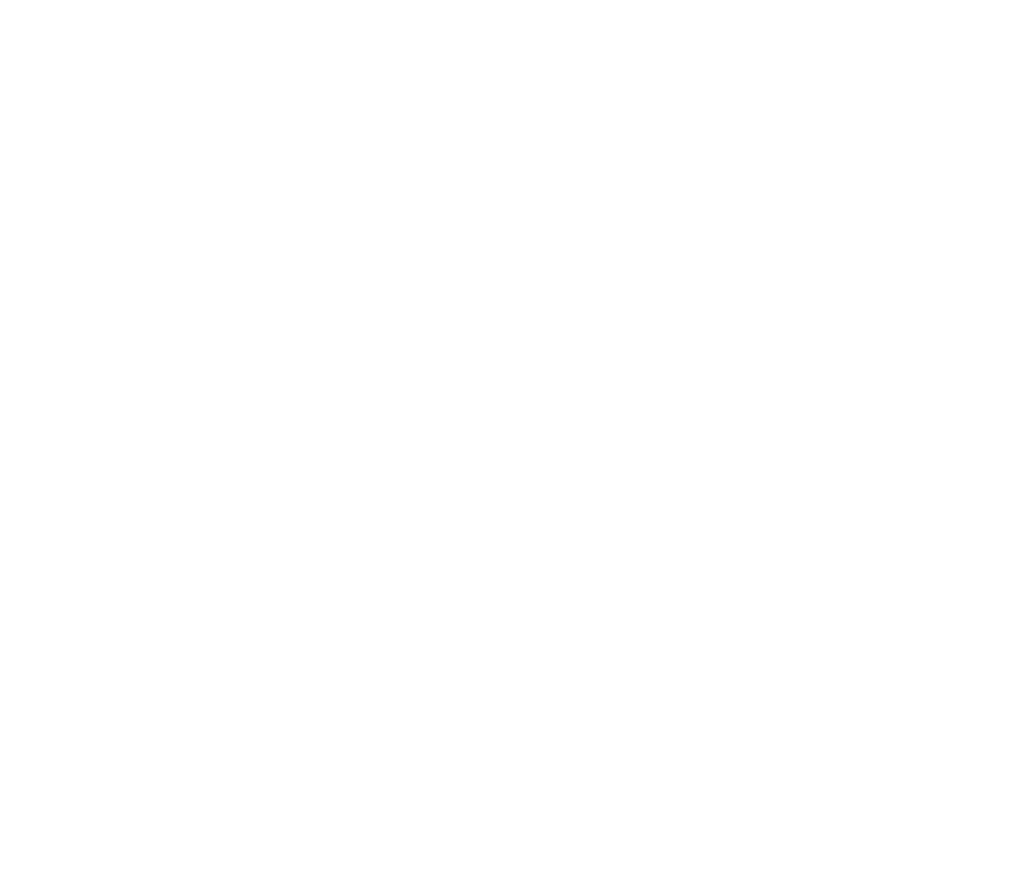
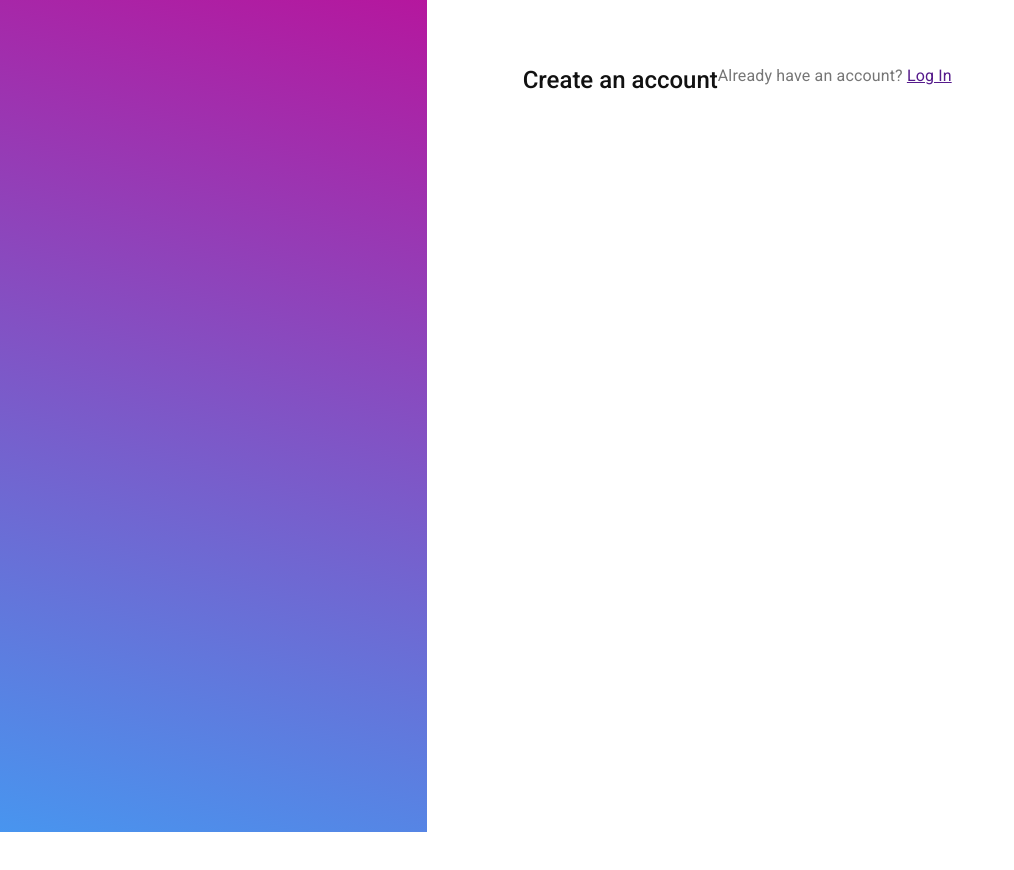
Before and after one commit to Vi-veron/inversion, a React (Create React App) app: page /register in a window 1280 px wide. Shown: the top 870 px of the page, without its empty margins (0-1014 px from the left). Before the commit the page ends 800 px from the top, so only its background shows below. Built offline with nearby package versions, Linux system fonts and the light colour scheme.

Commit message:
feat: make signup screen responsive

```diff
--- a/package.json
+++ b/package.json
@@ -10,6 +10,7 @@
     "@testing-library/user-event": "^12.8.3",
     "react": "^17.0.2",
     "react-dom": "^17.0.2",
+    "react-responsive": "^8.2.0",
     "react-router": "^5.2.0",
     "react-router-dom": "^5.2.0",
     "react-scripts": "4.0.3",
--- a/src/App.js
+++ b/src/App.js
@@ -1,7 +1,7 @@
-import React from "react";
 import "./App.css";
 import { BrowserRouter as Router, Switch, Route } from "react-router-dom";
 import Dashboard from "./screens/dashboard";
+import Signup from "./screens/signup";
 
 function App() {
   return (
@@ -9,6 +9,7 @@ function App() {
       <Router>
         <Switch>
           <Route path="/dashboard" exact component={Dashboard} />
+          <Route path="/register" exact component={Signup} />
         </Switch>
       </Router>
     </div>
--- a/src/components/appbar.jsx
+++ b/src/components/appbar.jsx
@@ -1,16 +1,6 @@
 import React from "react";
-import { makeStyles } from "@material-ui/core/styles";
-import Typography from "@material-ui/core/Typography";
-import IconButton from "@material-ui/core/IconButton";
+import { Typography, MenuItem, Menu, IconButton } from "@material-ui/core";
 import AccountCircle from "@material-ui/icons/AccountCircle";
-import MenuItem from "@material-ui/core/MenuItem";
-import Menu from "@material-ui/core/Menu";
-
-const useStyles = makeStyles((theme) => ({
-  menuButton: {
-    marginRight: theme.spacing(2),
-  },
-}));
 
 const barStyle = {
   color: "#555",
@@ -26,8 +16,6 @@ const logoStyle = {
 };
 
 export default function AppBar() {
-  const classes = useStyles();
-
   const [anchorEl, setAnchorEl] = React.useState(null);
   const open = Boolean(anchorEl);
 
--- a/src/screens/signup.jsx
+++ b/src/screens/signup.jsx
@@ -0,0 +1,49 @@
+import { makeStyles, Hidden, Grid, Typography } from "@material-ui/core/";
+import { Link } from "react-router-dom";
+
+const useStyles = makeStyles((theme) => ({
+  root: {
+    flexGrow: 1,
+  },
+  paper: {
+    padding: theme.spacing(2),
+    textAlign: "center",
+    color: theme.palette.text.secondary,
+    height: "100vh",
+    display: "flex",
+  },
+}));
+
+export default function SignUp() {
+  const classes = useStyles();
+  return (
+    <div className={classes.root}>
+      <Grid xs={12} container>
+        <Hidden xsDown>
+          <Grid item sm={4}>
+            <div
+              style={{
+                background:
+                  "linear-gradient(195.95deg, #B5179E 0%, #4895EF 100%), #C4C4C4",
+              }}
+              className={classes.paper}
+            ></div>
+          </Grid>
+        </Hidden>
+        <Grid item xs={8}>
+          <div
+            className={classes.paper}
+            style={{ paddingTop: "4em", paddingLeft: "6em" }}
+          >
+            <Typography variant="h5" style={{ color: "#111", fontWeight: 500 }}>
+              Create an account
+            </Typography>
+            <Typography>
+              Already have an account? <Link>Log In</Link>
+            </Typography>
+          </div>
+        </Grid>
+      </Grid>
+    </div>
+  );
+}
```
Also changed, not shown: src/components/table.jsx (+12 -10 lines), 1 other file (tests, documents, lock files or other folders).
